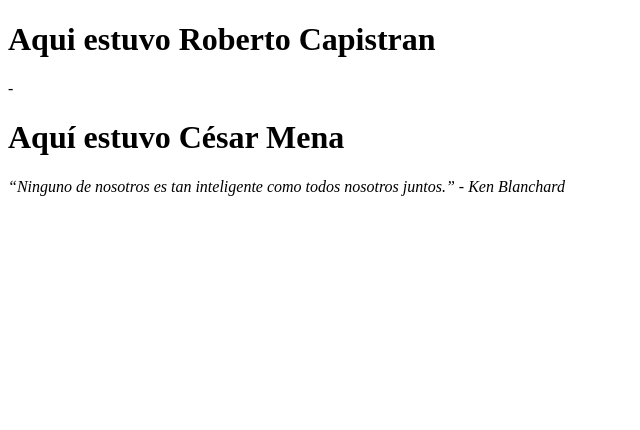
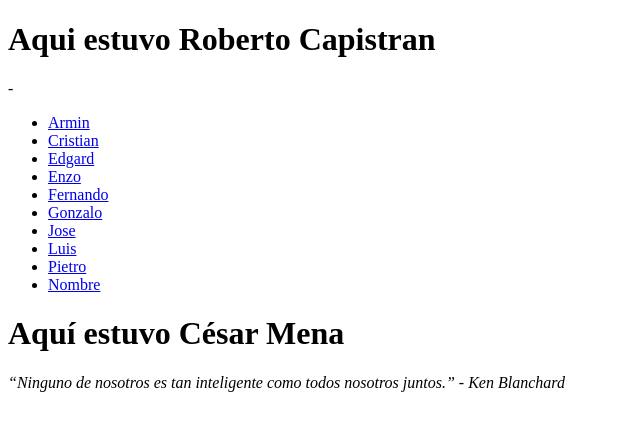
Before and after one commit to drimilius/ecamp0077, a plain HTML site: page Practica_Github/robertocapi.html in a window 1280 px wide. Shown: the whole page, without its empty margins (0-640 px from the left). Drawn offline with Linux system fonts and the light colour scheme.

Commit message:
LIgas
Enlaces de archivos subidos por estudiantes

```diff
--- a/Practica_Github/robertocapi.html
+++ b/Practica_Github/robertocapi.html
@@ -8,7 +8,20 @@
 <body>
     <h1>Aqui estuvo Roberto Capistran</h1>
     <cite>-</cite>
-
+    <nav>
+        <ul>
+            <li><a href="armincano.html">Armin</a></li>
+            <li><a href="ciglesias.html">Cristian</a></li>
+            <li><a href="edgardCarrion.html">Edgard</a></li>
+            <li><a href="enzo_rojas.html">Enzo</a></li>
+            <li><a href="fernando.html">Fernando</a></li>
+            <li><a href="gonzalopagliero.html">Gonzalo</a></li>
+            <li><a href="josev.html">Jose</a></li>
+            <li><a href="luis_acuna.html">Luis</a></li>
+            <li><a href="Practica_Pietro_Valenzuela.html">Pietro</a></li>
+            <li><a href="nombre.html">Nombre</a></li>
+        </ul>
+    </nav>
     <h1>Aquí estuvo César Mena</h1>
     <cite>“Ninguno de nosotros es tan inteligente como todos nosotros juntos.” - Ken Blanchard</cite>
 
```
